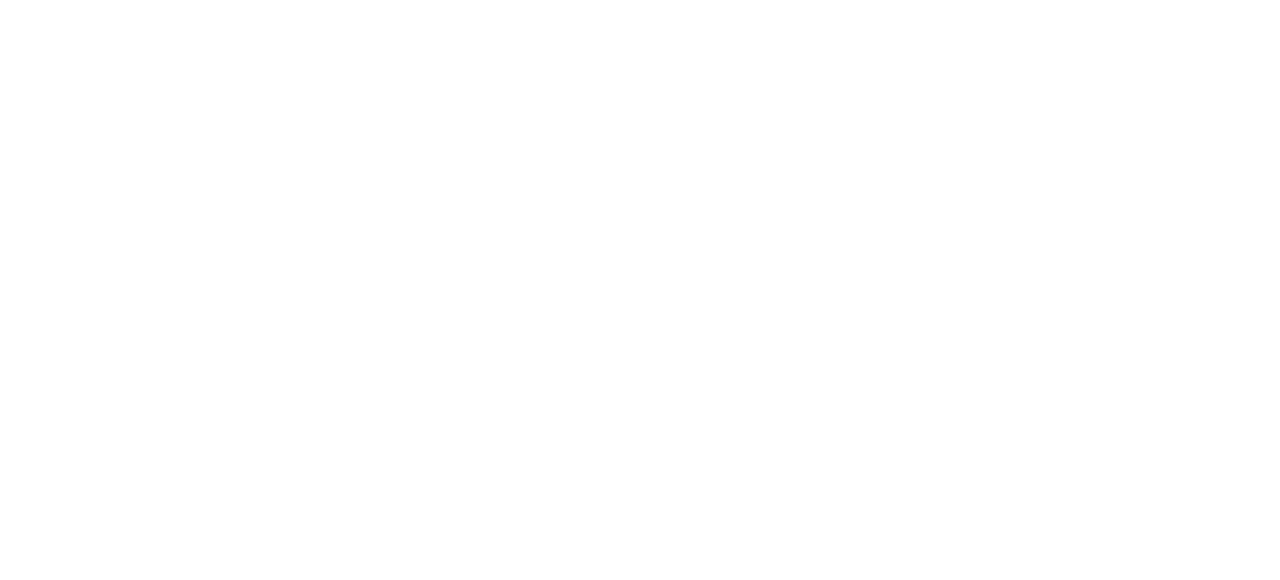
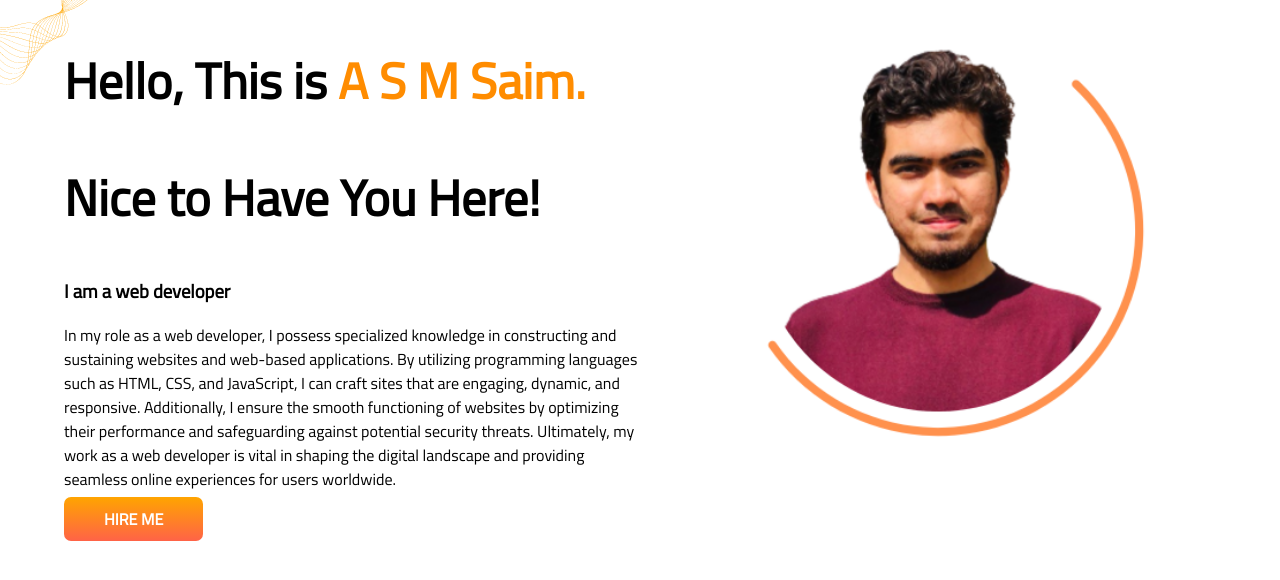
Before and after one commit to SM-Saim/my-portfolio, a plain HTML site: page index.html in a window 1280 px wide. Drawn offline with Linux system fonts and the light colour scheme.

Commit message:
adding-banner-and-makingfirst-section

```diff
--- a/index.html
+++ b/index.html
@@ -1,13 +1,44 @@
 <!DOCTYPE html>
 <html lang="en">
+
 <head>
     <meta charset="UTF-8">
     <meta http-equiv="X-UA-Compatible" content="IE=edge">
     <meta name="viewport" content="width=device-width, initial-scale=1.0">
     <title>Saim Portfolio</title>
+    <link rel="preconnect" href="https://fonts.googleapis.com">
+    <link rel="preconnect" href="https://fonts.gstatic.com" crossorigin>
+    <link href="https://fonts.googleapis.com/css2?family=Titillium+Web&display=swap" rel="stylesheet">
+
     <link rel="stylesheet" href="style.css">
 </head>
+
 <body>
+    <section class="top-banner-image">
+        <div class="half-width">
+            <h1>Hello, This is <span class="color">A S M Saim.</span> </h1>
+            <h1>Nice to Have You Here!</h1>
+            <h3>I am a web developer </h3>
+            <p>In my role as a web developer, I possess specialized knowledge in constructing and sustaining websites
+                and
+                web-based applications. By utilizing programming languages such as HTML, CSS, and JavaScript, I can
+                craft
+                sites that are engaging, dynamic, and responsive. Additionally, I ensure the smooth functioning of
+                websites
+                by optimizing their performance and safeguarding against potential security threats. Ultimately, my work
+                as
+                a web developer is vital in shaping the digital landscape and providing seamless online experiences for
+                users worldwide.</p>
+            <a target="_blank" class="link-open-button" href="https://www.linkedin.com/in/a-s-m-saim-172a4b161/">HIRE
+                ME</a>
+        </div>
+        <div class="half-width">
+            <img src="images/circle.png" alt="circle photo of me">
+        </div>
+    </section>
+
+
 
 </body>
+
 </html>
--- a/style.css
+++ b/style.css
@@ -0,0 +1,39 @@
+body {
+    font-family: 'Titillium Web', sans-serif;
+    margin: 0;
+}
+
+h1 {
+    font-size: 50px;
+}
+
+.color {
+    color: darkorange;
+}
+
+section {
+    display: flex
+}
+
+.half-width {
+    width: 50%;
+    padding-left: 5%;
+}
+
+.half-width img {
+    width: 80%;
+}
+
+.link-open-button {
+    text-decoration: none;
+    background-image: linear-gradient(orange, tomato);
+    padding: 10px 40px;
+    border-radius: 7px;
+    color: white;
+    font-weight: 700;
+}
+
+.top-banner-image {
+    background-image: url(images/dna-expo.png);
+    background-repeat: no-repeat;
+}
```
Also changed, not shown: images/DHA.png (added), images/banner.png (added), images/circle.png (added), images/dna-expo.png (added), images/dna.png (added), images/yello-banner.png (added).
